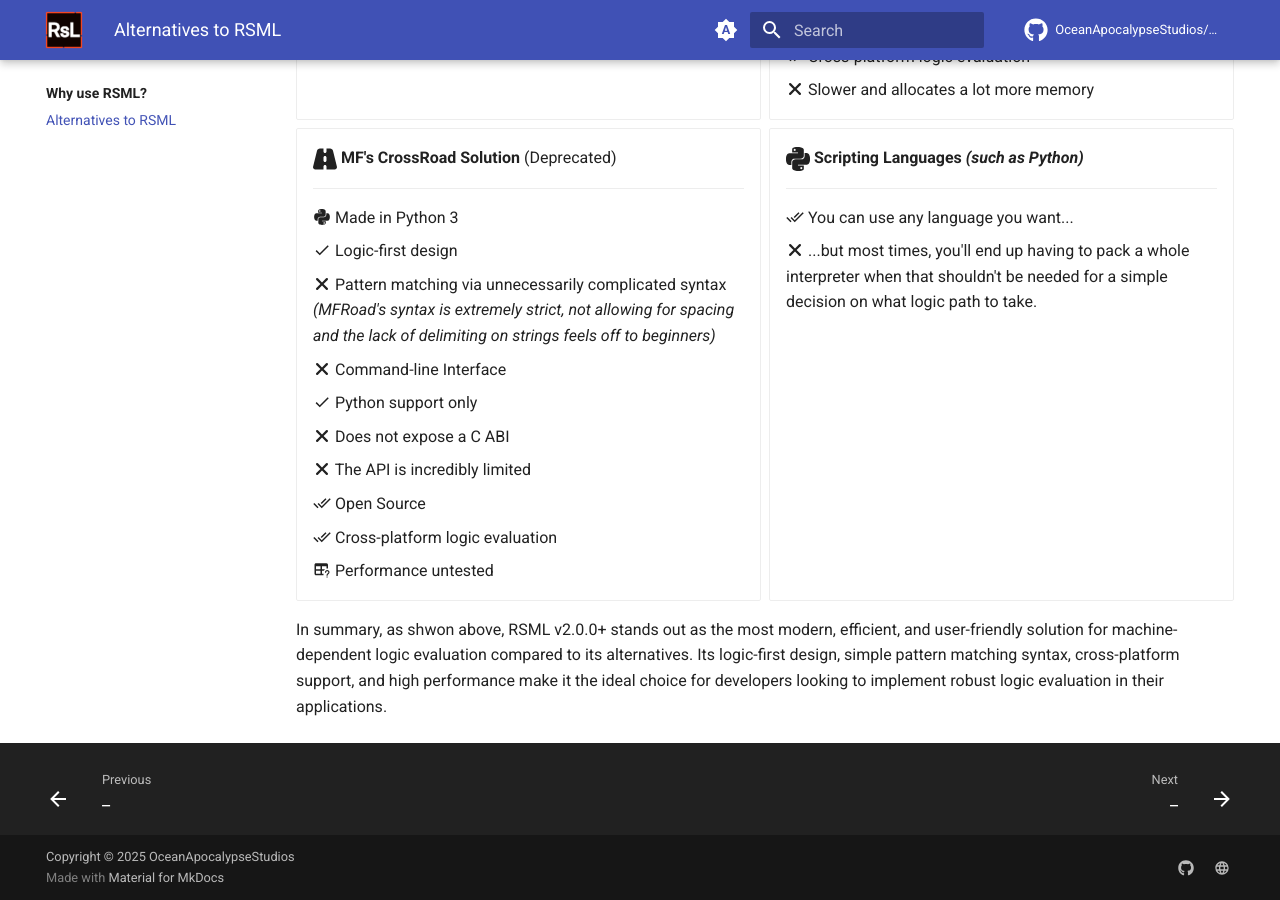
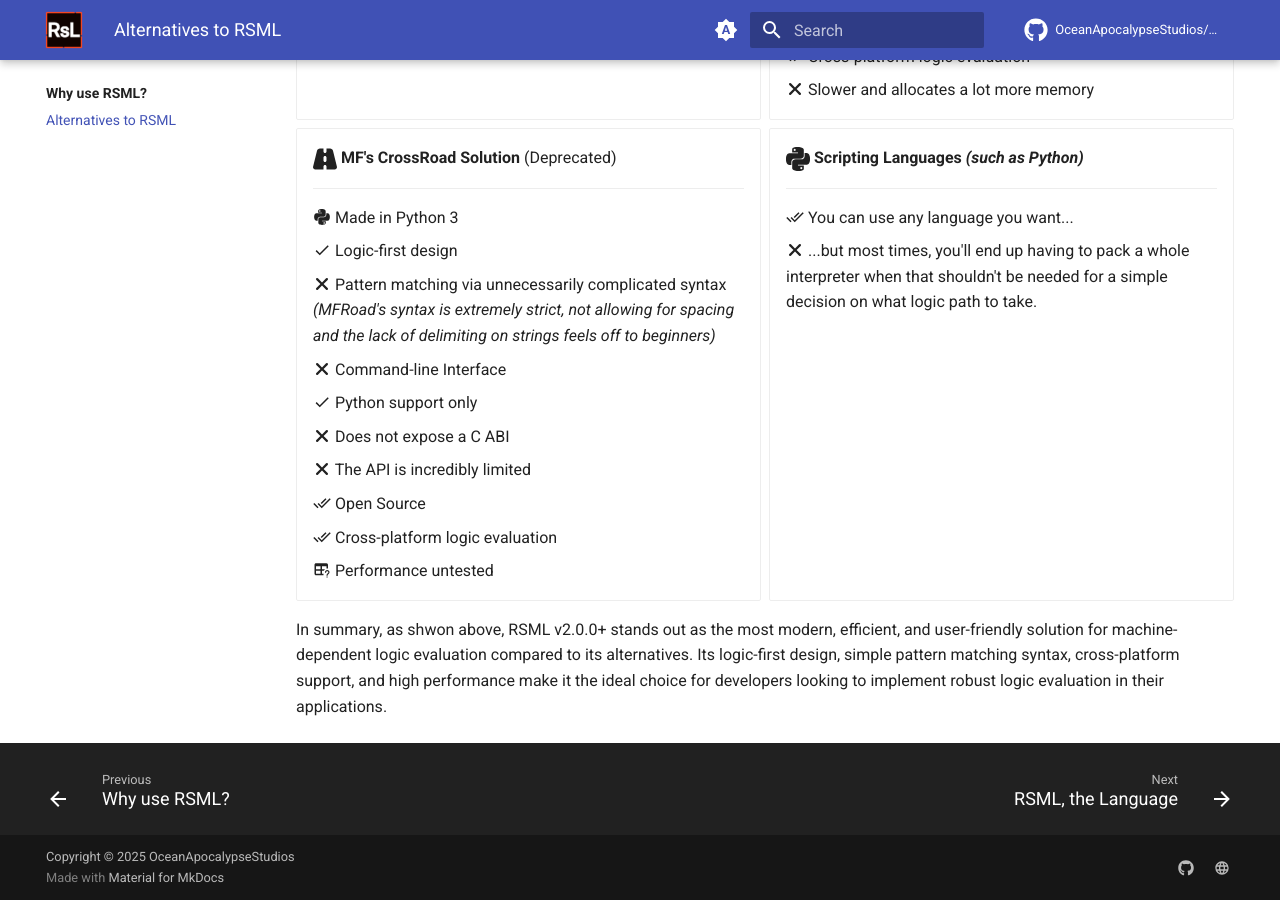
Before and after one commit to OceanApocalypseStudios/RedSeaMarkupLanguage, an MkDocs documentation site: the page built from docs/why/alternatives.md, in a window 1280 px wide and 900 px high, scrolled down 751 px. Built offline with MkDocs 1.6.1 and Material for MkDocs 9.7.7, drawn with Linux system fonts in a browser that asks for light colours; comment, search, counter and statistics services are not loaded.

```diff
--- a/mkdocs.yml
+++ b/mkdocs.yml
@@ -222,13 +222,13 @@ markdown_extensions:
 nav:
   - Home: index.md
   - Why use RSML?:
-    - _: why/index.md
+    - Why use RSML?: why/index.md
     - Alternatives to RSML: why/alternatives.md
   - Language:
-    - _: language/index.md
+    - RSML, the Language: language/index.md
     - RSML Implementations: language/implementations.md
   - API:
-    - _: api/index.md
+    - RSML's API: api/index.md
     - Guides:
       - About our Guides: api/guides/index.md
       - Easy:
@@ -261,7 +261,7 @@ nav:
       #- Getting Started: api/cpp/index.md
       #- Reference: api/cpp/reference.md
   - CLI:
-    - _: cli/index.md
+    - RSML's CLI: cli/index.md
     - Commands: cli/commands.md
     - Real-world usage: cli/examples.md
   - Contributing: contributing.md
```
Also changed, not shown: docs/language/index.md (+1 -1 lines), 1 other file.
